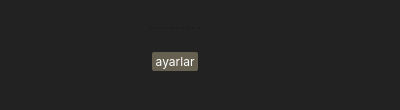
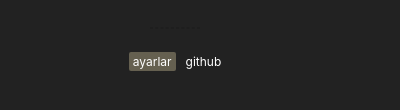
Before and after one commit to apo-bozdag/sarisite-pro-extension, a browser extension: page public/popup.html in a window 400 px wide. Shown: the part 216-326 px from the top of the page. Drawn offline with Linux system fonts and the light colour scheme; files that its build step writes are made by us from their sources; files whose address does not match are found by name.

Commit message:
:sparkles: github link added

```diff
--- a/public/popup.html
+++ b/public/popup.html
@@ -23,6 +23,9 @@
 
   <p class="subtitle">
     <code id="go_to_options" class="pointer">ayarlar</code>
+    <a href="https://github.com/apo-bozdag/sahibinden-pro-extension"
+       style="float: right; margin-left: 10px; color: #fff; text-decoration: none;"
+       target="_blank">github</a>
   </p>
 </div>
 
```
